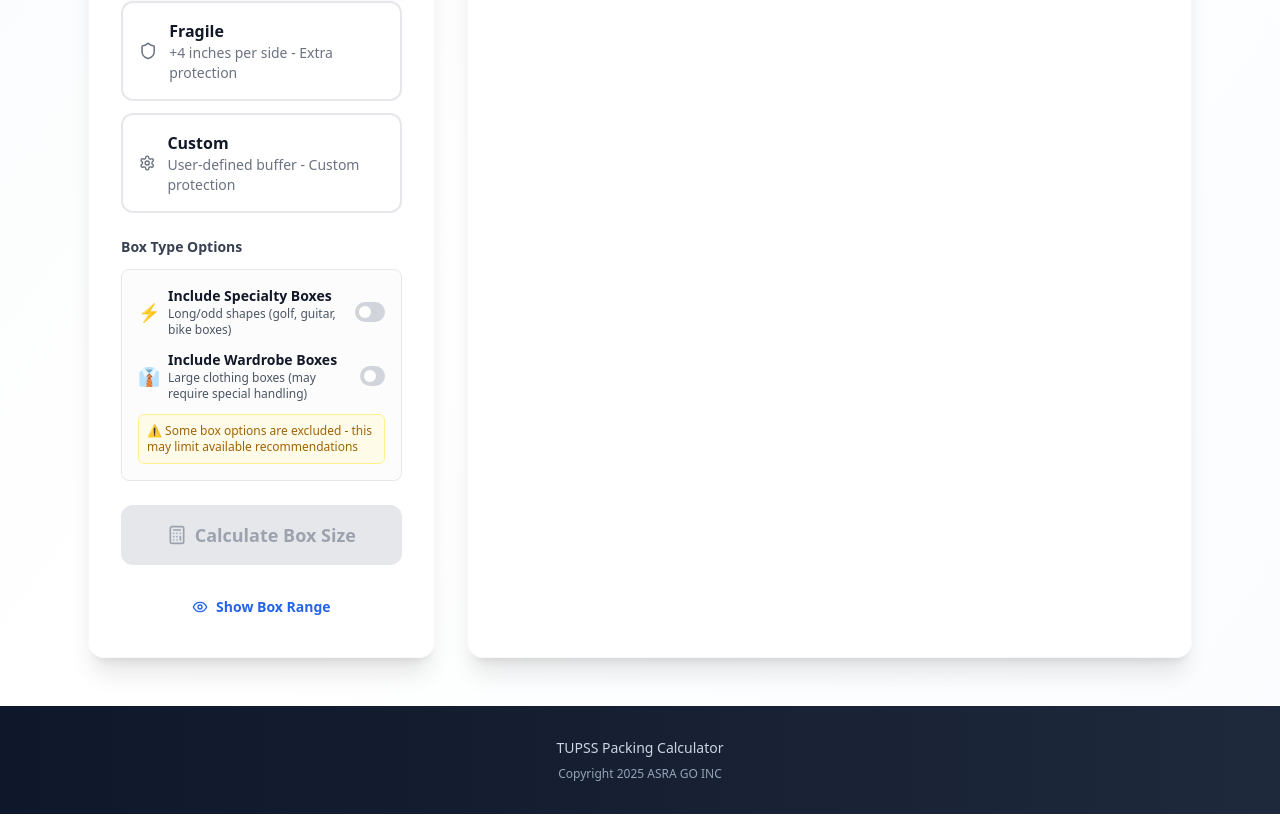
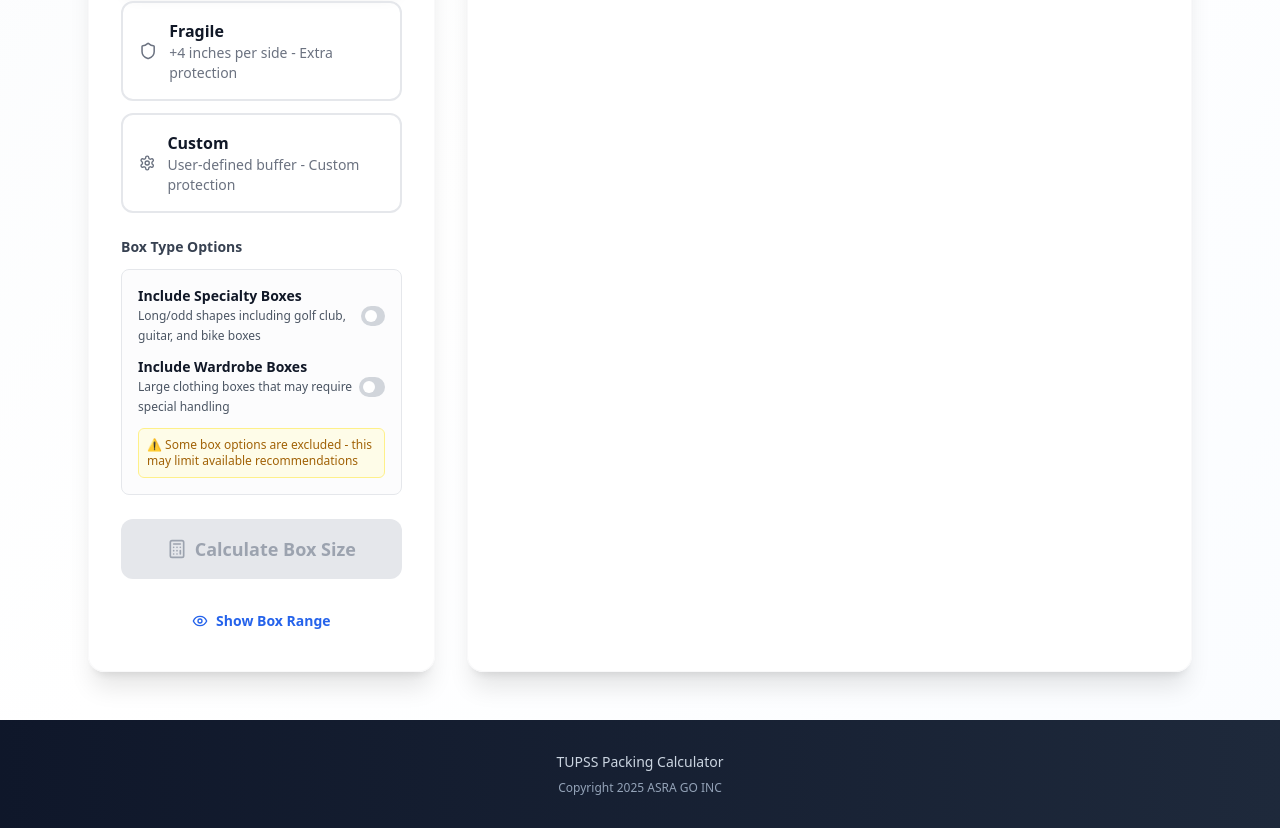
Before and after one commit to futurewerks/UPS-Packing-Calclator-Keizer-OR, a React (Vite) app: page / in a window 1280 px wide. Shown: the part 867-1695 px from the top of the page. Built offline with nearby package versions, Linux system fonts and the light colour scheme.

Commit message:
Remove icons and improve toggle text layout

```diff
--- a/src/App.tsx
+++ b/src/App.tsx
@@ -303,10 +303,9 @@ function App() {
                     {/* Specialty Toggle */}
                     <div className="flex items-center justify-between mb-3">
                       <div className="flex items-center gap-2">
-                        <span className="text-lg">⚡</span>
                         <div>
                           <div className="text-sm font-semibold text-gray-900">Include Specialty Boxes</div>
-                          <div className="text-xs text-gray-600">Long/odd shapes (golf, guitar, bike boxes)</div>
+                          <div className="text-xs text-gray-600 leading-relaxed">Long/odd shapes including golf club, guitar, and bike boxes</div>
                         </div>
                       </div>
                       <button
@@ -327,10 +326,9 @@ function App() {
                     {/* Wardrobe Toggle */}
                     <div className="flex items-center justify-between">
                       <div className="flex items-center gap-2">
-                        <span className="text-lg">👔</span>
                         <div>
                           <div className="text-sm font-semibold text-gray-900">Include Wardrobe Boxes</div>
-                          <div className="text-xs text-gray-600">Large clothing boxes (may require special handling)</div>
+                          <div className="text-xs text-gray-600 leading-relaxed">Large clothing boxes that may require special handling</div>
                         </div>
                       </div>
                       <button
```
